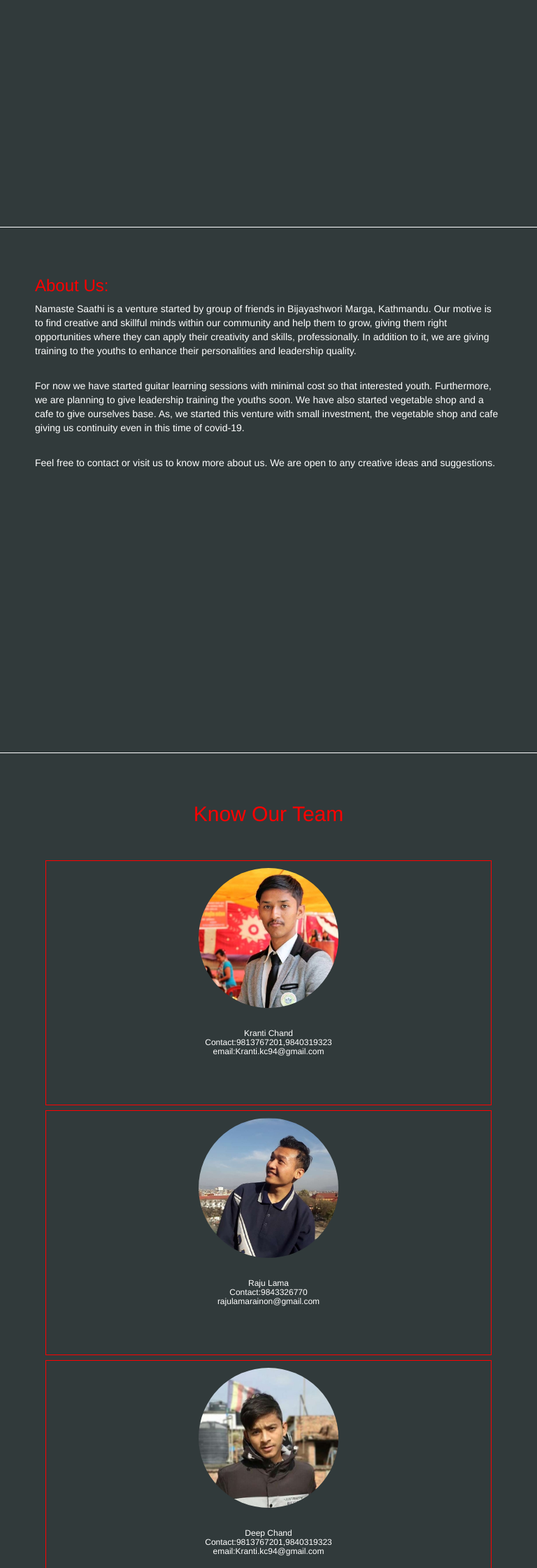
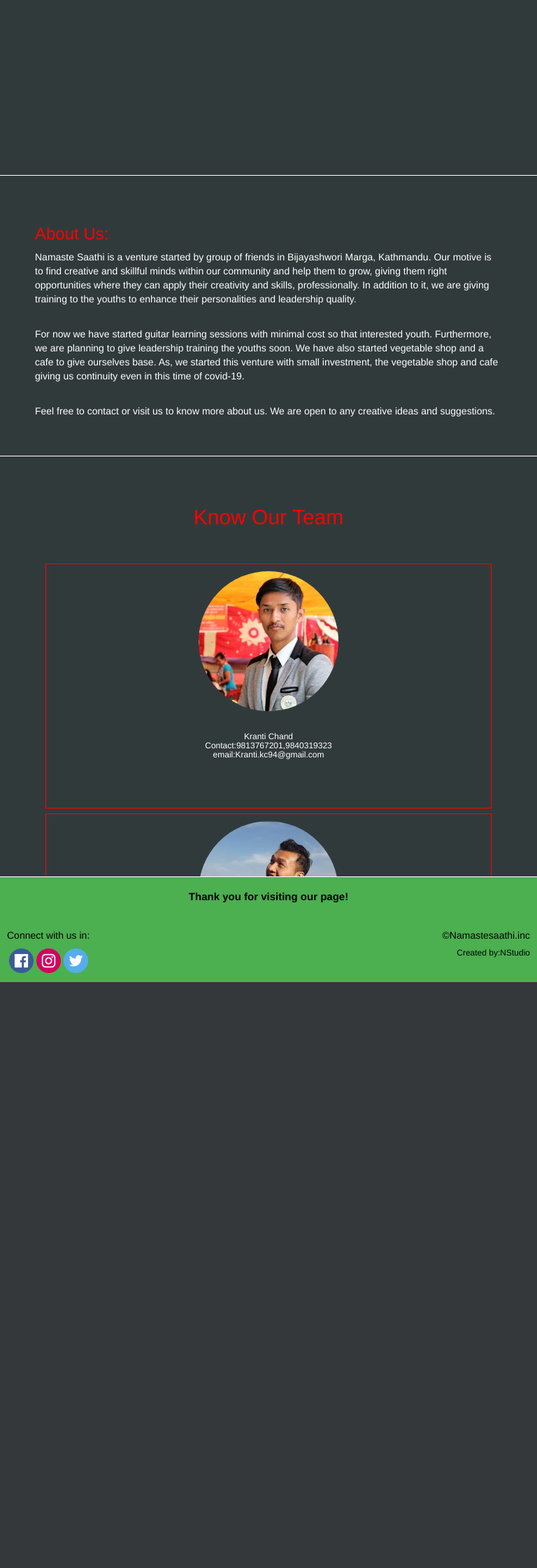
Before and after one commit to Sumanshrestha77/Namaste, a PHP site: page / in a window 768 px wide. Shown: the part 824-3064 px from the top of the page at 70% size. After the commit the page ends 2227 px from the top, so only its background shows below. Run offline with PHP 8.4, Linux system fonts and the light colour scheme.

Commit message:
modified mobile and tablet media queries

```diff
--- a/mqueryT.css
+++ b/mqueryT.css
@@ -5,6 +5,9 @@
     #headpic{
 		height:200px;
 		width:100%;
+	}
+	#latest{
+		height:400px;
 	}
 
     *{overflow-x: hidden;}
@@ -26,10 +29,10 @@
 	font-size:12px;
 	}
 	#team{
-		height:1200px;
+		height:600px;
 	}
 		#aboutus{
-		height:750px;
+		height:400px;
 	}
 	.sociali{
 		height: 35px;
@@ -38,7 +41,7 @@
 
 	.footer{
 		margin-top:1px;
-		height:200px;
+		height:150px;
 		overflow:hidden;
 	}
 }
```
